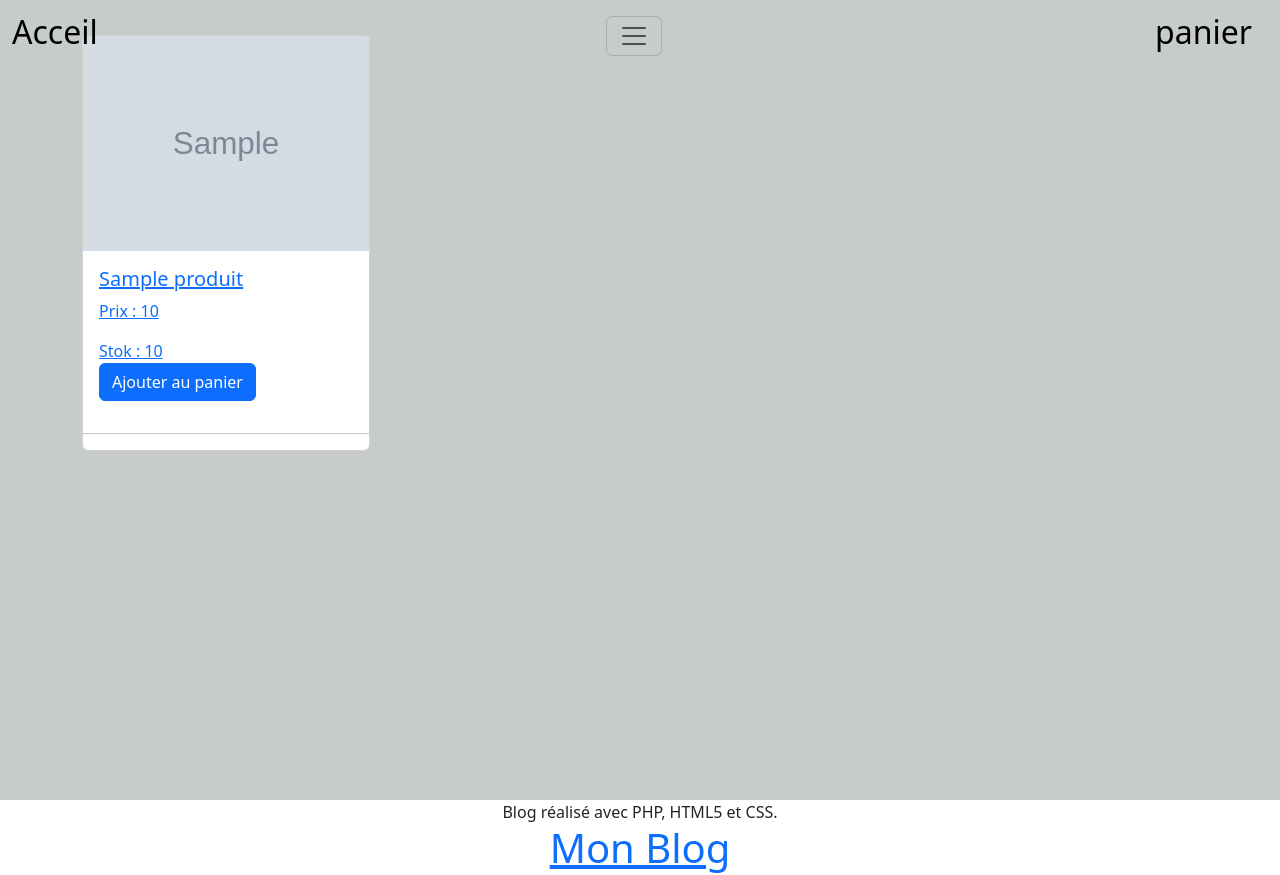
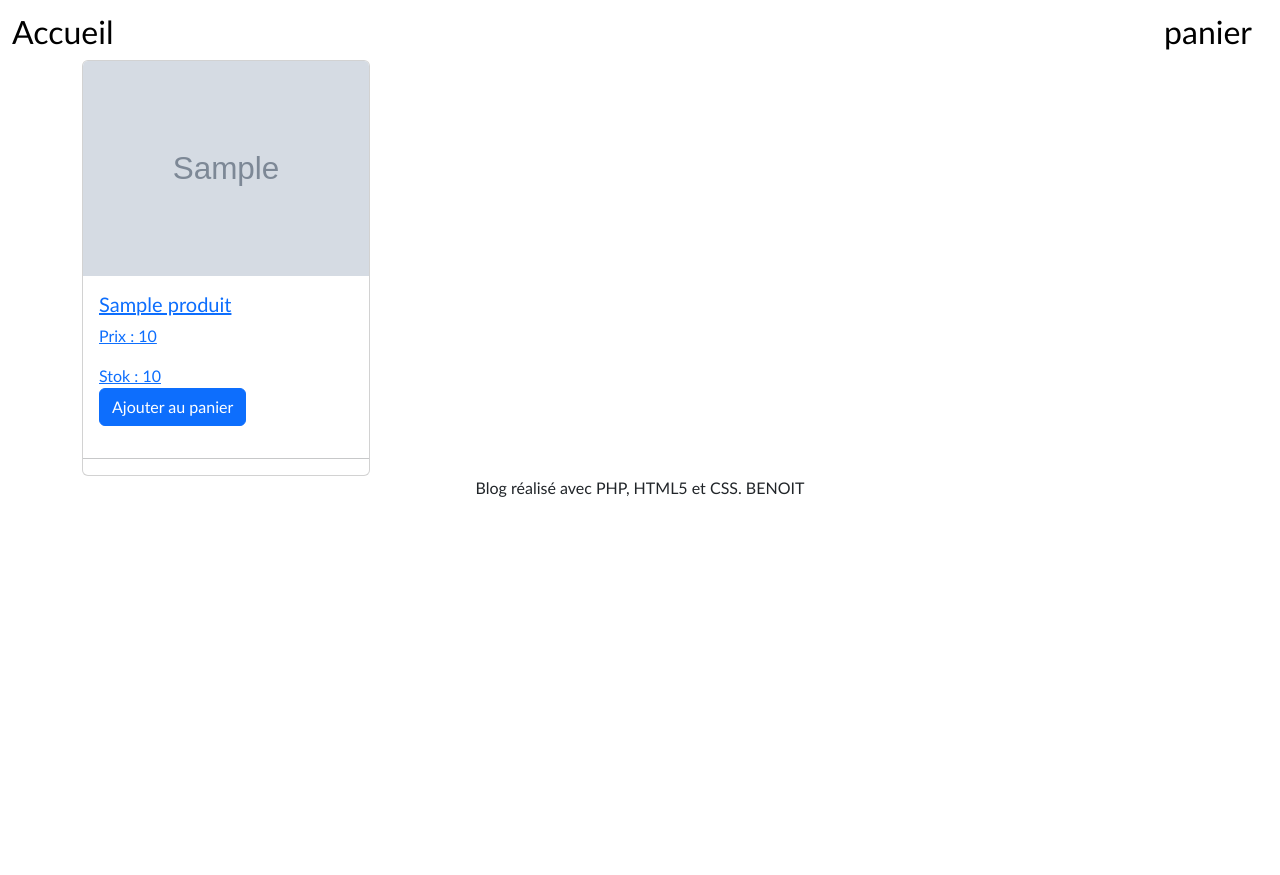
Before and after one commit to bringerbenoit/e-commerce-brief8, a PHP site: page / in a window 1280 px wide. After the commit the page ends 497 px from the top, so only its background shows below. Run offline with PHP 8.4, Linux system fonts and the light colour scheme; tables that the repository leaves empty or names only in its code hold one stand-in row (values such as "Sample post"); grey boxes marked "Sample" are stand-in pictures.

Commit message:
commit
fin du brief

```diff
--- a/Contenu/style.css
+++ b/Contenu/style.css
@@ -1,20 +1,9 @@
-/* Pour pouvoir utiliser une hauteur (height) ou une hauteur minimale
-   (min-height) sur un bloc, il faut que son parent direct ait lui-même une
-   hauteur déterminée (donc toute valeur de height sauf "auto": hauteur en
-   pixels, em, autres unités...).
-   Si la hauteur du parent est en pourcentage, elle se réfère alors à la
-   hauteur du «grand-père», et ainsi de suite.
-   Pour pouvoir utiliser un "min-height: 100%" sur div#global, il nous faut:
-   - un parent (body) en "height: 100%";
-   - le parent de body également en "height: 100%". */
-   html, body {
-    height: 100%;
+body {
+    font-family: 'Futura-Medium', 'Futura', 'Trebuchet MS', sans-serif;
 }
 
-body {
-    color: #ffffff;
-    background: rgb(255, 255, 255);
-    font-family: 'Futura-Medium', 'Futura', 'Trebuchet MS', sans-serif;
+header {
+margin-top: 60px;
 }
 
 h1 {
@@ -24,6 +13,8 @@ h1 {
 .titreBillet {
     margin-bottom : 0px;
 }
+
+
 
 #global {
     min-height: 100%;  /* Voir commentaire sur html et body plus haut */
@@ -65,3 +56,8 @@ h1 {
 
     background-color: aqua;
 }
+
+.image3{
+    width: 75px;
+    height: 75px;
+}
--- a/Controleur/Routeur.php
+++ b/Controleur/Routeur.php
@@ -22,28 +22,48 @@ class Routeur {
 
     public function routerRequete() {
         try {
-            if (!isset($_GET['action'])) {
+            if (isset($_GET['action'])) {
 
-              $this->ctrlAccueil->accueil();
+                if ($_GET['action'] == 'produit') {
+                    $idProduit = intval($this->getParametre($_GET, 'id'));
+                    if ($idProduit != 0) {
+                        $this->ctrlProduit->produit($idProduit);
+                    }
+                    else {
+                        throw new Exception("Identifiant de produit non valide");
+                    }
+                }
+                elseif(($_GET['action'] == 'panier') ) {
 
-            }
-            else
+                    if (isset($_GET['id'])) {// index.php?action=panier&id=1
 
-            if ($_GET['action'] == 'produit') {
-                $idProduit = intval($this->getParametre($_GET, 'id'));
-                if ($idProduit != 0) {
-                    $this->ctrlProduit->produit($idProduit);
+                        $id= intval($_GET['id']);
+                        $this->ctrlPanier->ajouterPanier($id);
+                    }
+                    else {
+                        $this->ctrlPanier->getPanier();
+                    }
+
+
                 }
-                else {
-                    throw new Exception("Identifiant de produit non valide");
+                elseif(($_GET['action'] == 'supprProduitPanier')){
+                    if (isset($_GET['id'])) {// index.php?action=panier&id=1
+
+                        $id= intval($_GET['id']);
+                        $this->ctrlPanier->supprimerArticle($id);
+                    }
+                    else {
+                        throw new Exception("Aucun Produit à supprimer");
+                    }
                 }
             }
-
+            else {
+                $this->ctrlAccueil->accueil();
+            }
         }
         catch (Exception $e) {
             $this->erreur($e->getMessage());
         }
-
     }
 
     // Affiche une erreur
--- a/Modele/Cookie.php
+++ b/Modele/Panier.php
@@ -1,5 +1,4 @@
 <?php
-require_once 'Modele/Modele.php';
 
 class Panier {
 
@@ -13,6 +12,7 @@ class Panier {
     }
 
     public function ajouterArticle($articleId, $quantite) {
+        echo "Ajouter au panier";
         if(isset($this->items[$articleId])) {
             $this->items[$articleId] += $quantite;
         } else {
@@ -31,12 +31,16 @@ class Panier {
         $this->sauvegarderPanier();
     }
 
-    public function getArticles() {
+    public function obtenirPanier() {
         return $this->items;
     }
+
+/*     public function ajouterAuPanier($articleId) {
+        $this->ajouterArticle($articleId, 1);
+    } */
 
     private function sauvegarderPanier() {
         setcookie($this->cookieName, serialize($this->items), time() + (86400 * 30), "/");
     }
 }
-    ?>
+?>
--- a/Modele/Produit.php
+++ b/Modele/Produit.php
@@ -26,7 +26,7 @@ class Produit extends Modele {
      * @throws Exception Si l'identifiant du billet est inconnu
      */
     public function getProduit($idproduit) {
-        $sql = 'select * from produit';
+        $sql = 'select * from produit where id_produit =?';
         $produit = $this->executerRequete($sql, array($idproduit));
         if ($produit->rowCount() > 0)
             return $produit->fetch();  // Accès à la première ligne de résultat
--- a/Vue/gabarit.php
+++ b/Vue/gabarit.php
@@ -2,33 +2,36 @@
 <html lang="fr">
 <head>
     <meta charset="UTF-8" />
+    <link href="https://cdn.jsdelivr.net/npm/bootstrap@5.3.0-alpha1/dist/css/bootstrap.min.css" rel="stylesheet" integrity="sha384-GLhlTQ8iRABdZLl6O3oVMWSktQOp6b7In1Zl3/Jr59b6EGGoI1aFkw7cmDA6j6gD" crossorigin="anonymous">
     <link rel="stylesheet" href="Contenu/style.css" />
-    <link href="https://cdn.jsdelivr.net/npm/bootstrap@5.3.0-alpha1/dist/css/bootstrap.min.css" rel="stylesheet" integrity="sha384-GLhlTQ8iRABdZLl6O3oVMWSktQOp6b7In1Zl3/Jr59b6EGGoI1aFkw7cmDA6j6gD" crossorigin="anonymous">
     <title><?= $titre ?></title>
 </head>
 <script src="https://cdn.jsdelivr.net/npm/bootstrap@5.3.0-alpha1/dist/js/bootstrap.bundle.min.js" integrity="sha384-w76AqPfDkMBDXo30jS1Sgez6pr3x5MlQ1ZAGC+nuZB+EYdgRZgiwxhTBTkF7CXvN" crossorigin="anonymous"></script>
 <body>
-    <div id="global">
-    <div id="contenu">
+
+<!-- HEADER  -->
         <header>
-        <nav class="navbar bg-colo fixed-top ">
+            <nav class="navbar bg-colo fixed-top ">
             <div class="container-fluid ">
-                <a class="navbar-brand" href="index.php"><h2 class=''>Acceil</h2></a>
-                <button class="navbar-toggler" type="button" data-bs-toggle="offcanvas" data-bs-target="#offcanvasNavbar" aria-controls="offcanvasNavbar">
-                 <span class="navbar-toggler-icon"></span>
-                </button>
-                <a class="navbar-brand" href="Vue/VuePanier.php"><h2 class=''>panier</h2></a>
-                </div>
+                <a class="navbar-brand" href="index.php"><h2 class=''>Accueil</h2></a>
+                <a class="navbar-brand" href="index.php?action=panier"><h2 class=''>panier</h2></a>
             </div>
-        </nav>
+            </nav>
         </header>
 
+<!-- MAIN -->
+
+    <section class="container">
+
             <?= $contenu ?>
-        </div> <!-- #contenu -->
+        </div>
+    </section>
+
+<!-- FOOTER -->
+
         <footer id="piedBlog">
-            Blog réalisé avec PHP, HTML5 et CSS.
+            Blog réalisé avec PHP, HTML5 et CSS. BENOIT
         </footer>
-    </div> <!-- #global -->
+
 </body>
 </html>
-<a href="index.php"><h1 id="titreBlog">Mon Blog</h1></a>
--- a/Vue/vueAccueil.php
+++ b/Vue/vueAccueil.php
@@ -1,25 +1,22 @@
 <?php $this->titre = "Mon Blog"; ?>
-<div class=container>
-    <div class=row>
-        <div class='col-md-3 col-12'>
-        <div class="card" style="width: 18rem;">
+
                 <?php foreach ($produits as $produit):
                     ?>
+        <div class="row">
+            <div class="col-sm-6 col-md-3">
+                <div class="card" style="width: 18rem;">
                     <article>
-                    <header>
                             <a href="<?= "index.php?action=produit&id=" . $produit['id_produit'] ?>">
                             <img src="<?= 'image/'.$produit['photo'] ?>" class="card-img-top" alt="<?= $produit['titre'] ?>">
                             <div class="card-body">
                             <h5 class="card-title"><?= $produit['titre'] ?></h5>
                             <p class="card-text">Prix : <?= $produit['prix'] ?></p>
                             <p class="card-text">Stok : <?= $produit['stock'] ?></p>
-                        <a href="#" class="btn btn-primary">Ajouter au panier</a>
+                            <a href="<?= "index.php?action=panier&id=" . $produit['id_produit'] ?>" class="btn btn-primary">Ajouter au panier</a>
                             </a>
-                    </header>
                     </article>
                     <hr />
-            <?php endforeach; ?>
             </div>
         </div>
     </div>
-</div>
+                <?php endforeach; ?>
```
Also changed, not shown: Controleur/ControleurPanier.php (+53 -29 lines), Vue/VuePanier.php (+19 -8 lines). Lines whose indentation alone changed are shown as unchanged.
